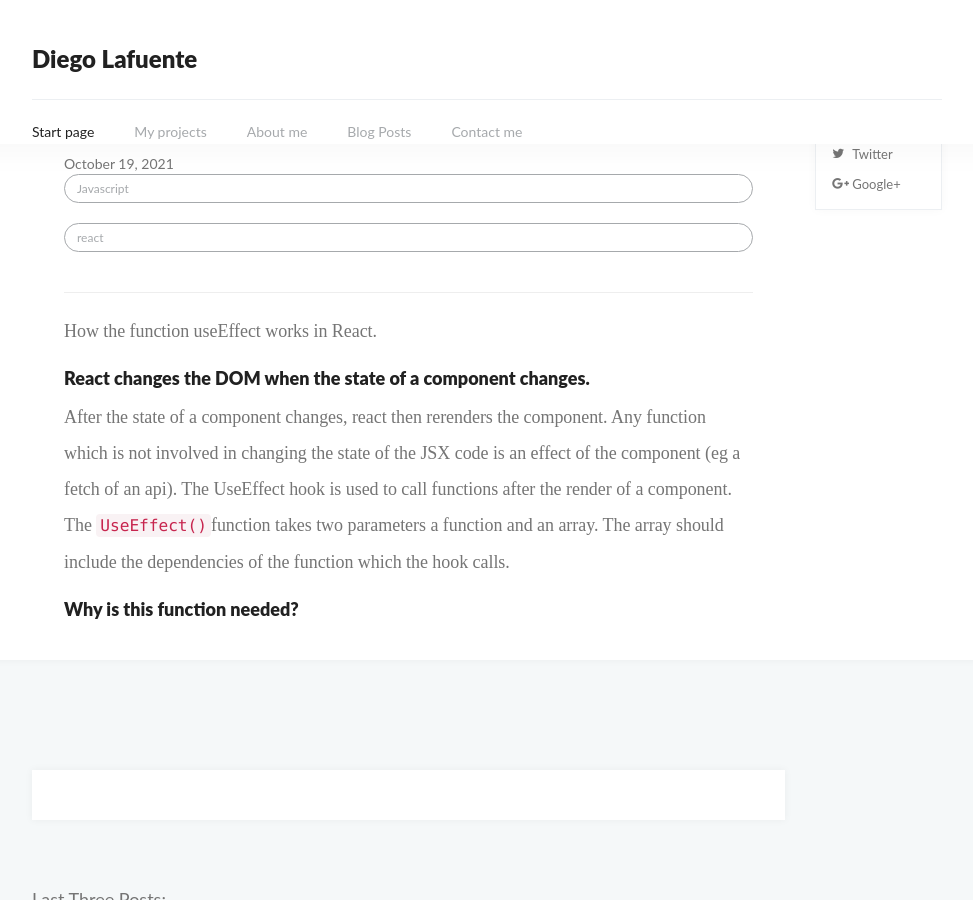
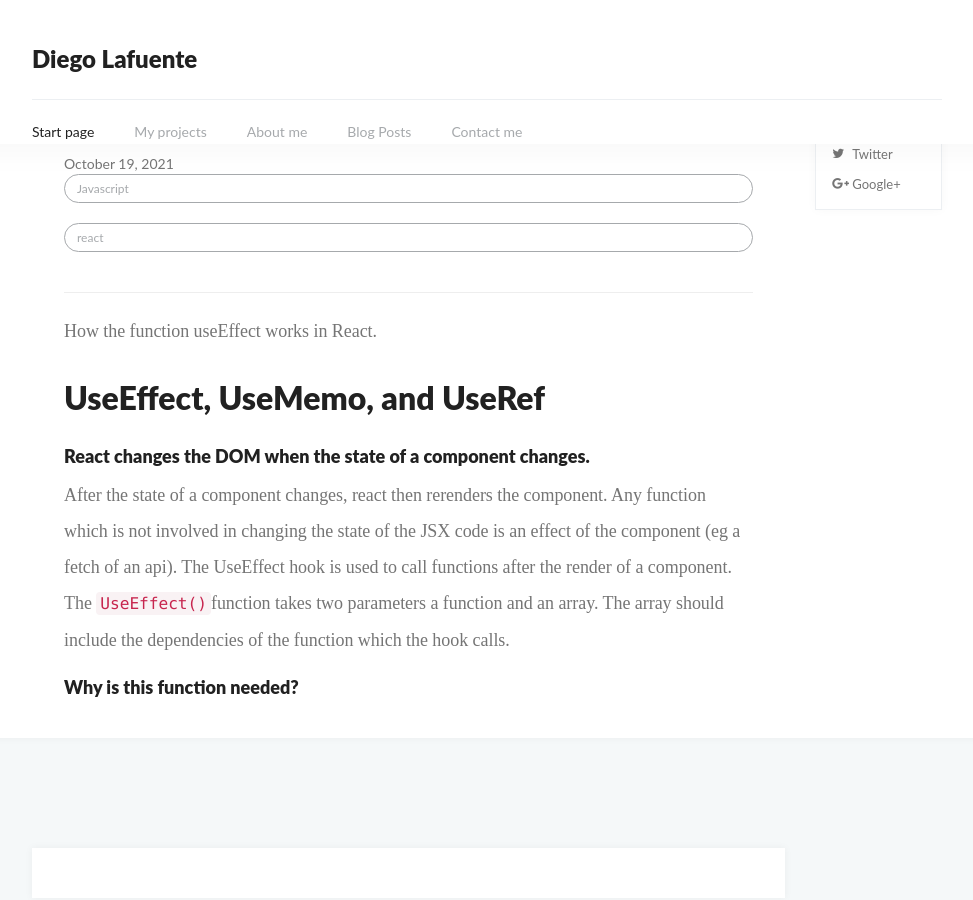
Before and after one commit to dlaf88/dlaf88.github.io, a Jekyll site: the page built from _posts/2021-10-19-react-and-use-effect.md, in a window 1280 px wide and 900 px high. Shown: the whole window, without its empty margins (153-1126 px from the left). Built offline with Jekyll 4.4.1, drawn with Linux system fonts in a browser that asks for light colours; nearby versions of some CDN libraries; library files that are not in the unit come from our copies; a script that is not in the unit is left out; comment, search, counter and statistics services are not loaded.

Commit message:
made the changes to the post in the 2021 10 and 19

```diff
--- a/_posts/2021-10-19-react-and-use-effect.md
+++ b/_posts/2021-10-19-react-and-use-effect.md
@@ -6,6 +6,8 @@ topic: Tech
 tags: Javascript react
 ---
 How the function useEffect works in React.
+# UseEffect, UseMemo, and UseRef
+
 ### React changes the DOM when the state of a component changes.
 After the state of a component changes, react then rerenders the component. Any function which is not involved in changing the state of the JSX code is
 an effect of the component (eg a fetch of an api). The UseEffect hook is used to call functions after the render of a component. The `UseEffect()`function takes two parameters
```
